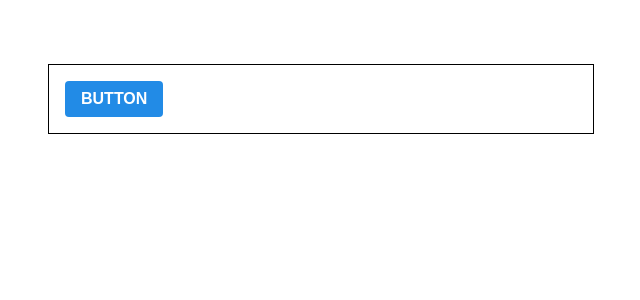
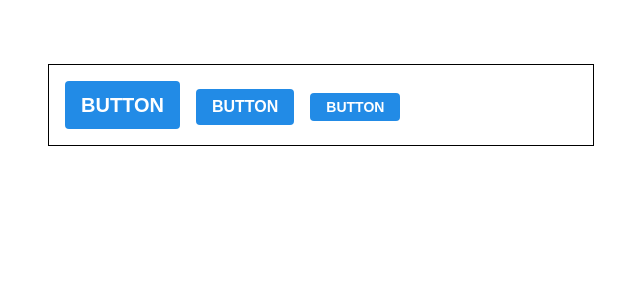
Before and after one commit to xogustlnx/react_desgin_sass, a React (Create React App) app: page / in a window 1280 px wide. Shown: the top 300 px of the page, without its empty margins (319-959 px from the left). Built offline with nearby package versions, Linux system fonts and the light colour scheme.

Commit message:
regulate_size

```diff
--- a/package.json
+++ b/package.json
@@ -6,9 +6,11 @@
     "@testing-library/jest-dom": "^5.16.5",
     "@testing-library/react": "^13.4.0",
     "@testing-library/user-event": "^13.5.0",
+    "classnames": "^2.3.2",
     "react": "^18.2.0",
     "react-dom": "^18.2.0",
     "react-scripts": "5.0.1",
+    "sass": "^1.62.1",
     "web-vitals": "^2.1.4"
   },
   "scripts": {
--- a/src/App.js
+++ b/src/App.js
@@ -1,4 +1,4 @@
-import logo from "./logo.svg";
+import React from "react";
 import "./App.scss";
 import Button from "./components/Button";
 
@@ -6,7 +6,9 @@ function App() {
   return (
     <div className="App">
       <div className="buttons">
-        <Button>BUTTON</Button>
+        <Button size="large">BUTTON</Button>
+        <Button size="medium">BUTTON</Button>
+        <Button size="small">BUTTON</Button>
       </div>
     </div>
   );
--- a/src/components/Button.js
+++ b/src/components/Button.js
@@ -1,8 +1,13 @@
 import React from "react";
+import classNames from "classnames";
 import "./Button.scss";
 
-const Button = ({ children }) => {
-  return <button className="Button">{children}</button>;
+const Button = ({ children, size }) => {
+  return <button className={classNames("Button", size)}>{children}</button>;
+};
+
+Button.defaultProps = {
+  size: "medium",
 };
 
 export default Button;
--- a/src/components/Button.scss
+++ b/src/components/Button.scss
@@ -8,13 +8,29 @@ $blue: #228be6;
   border: none;
   cursor: pointer;
 
-  height: 2.25rem;
-  padding-left: 1rem;
-  padding-right: 1rem;
-  font-size: 1rem;
+  // 사이즈 관리
+  &.large {
+    height: 3rem;
+    padding-left: 1rem;
+    padding-right: 1rem;
+    font-size: 1.25rem;
+  }
 
-  background-color: $blue;
+  &.medium {
+    height: 2.25rem;
+    padding-left: 1rem;
+    padding-right: 1rem;
+    font-size: 1rem;
+  }
 
+  &.small {
+    height: 1.75rem;
+    font-size: 0.875rem;
+    padding-left: 1rem;
+    padding-right: 1rem;
+  }
+
+  background: $blue;
   &:hover {
     background: lighten($blue, 10%);
   }
@@ -22,4 +38,8 @@ $blue: #228be6;
   &:active {
     background: darken($blue, 10%);
   }
+
+  &+&{
+    margin-left: 1rem;
+  }
 }
```
Also changed, not shown: 2 other files (tests, documents, lock files or other folders).
